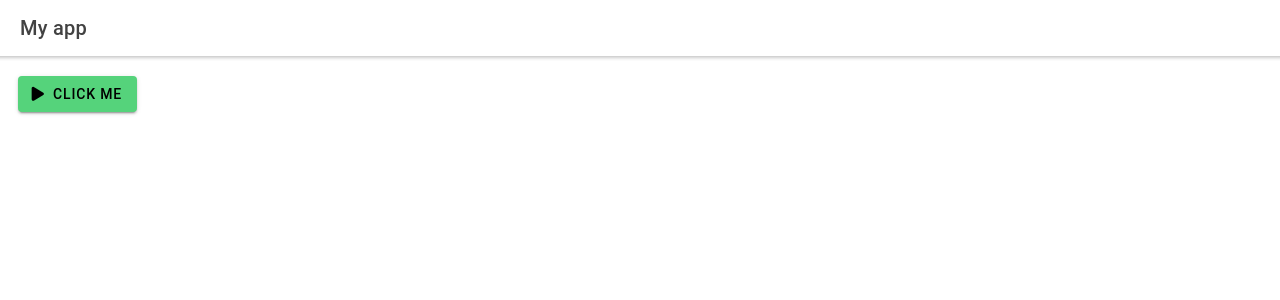
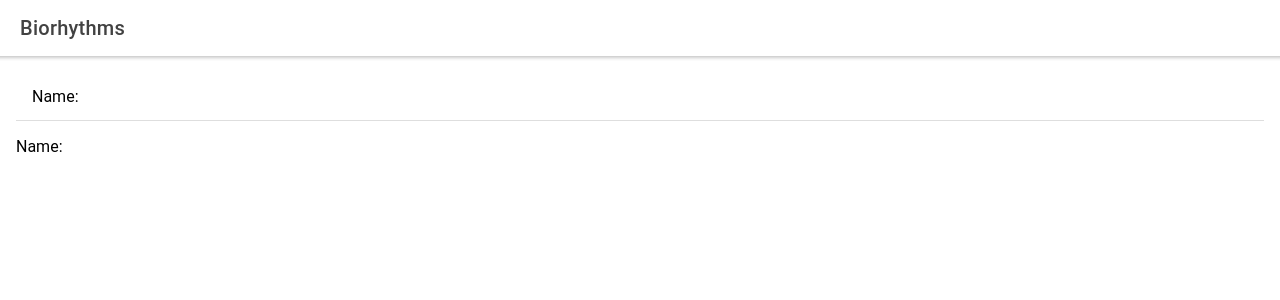
Before and after one commit to AndrejLavrionovic/ionic-app-tutorial, a React (Create React App) app: page / in a window 1280 px wide. Shown: the top 300 px of the page. Built offline with nearby package versions, Linux system fonts and the light colour scheme.

Commit message:
input text field

```diff
--- a/src/App.js
+++ b/src/App.js
@@ -1,36 +1,33 @@
 import {
   IonApp,
-  IonButton,
   IonContent,
   IonHeader,
-  IonIcon,
+  IonInput,
+  IonItem,
+  IonLabel,
   IonTitle,
-  IonToast,
   IonToolbar
 } from '@ionic/react';
-import { play as playIcon } from 'ionicons/icons';
 import React, { useState } from 'react';
 
 function App() {
-  const [showToast, setShowToast] = useState(false);
-  const handleClick = () => {
-    setShowToast(true);
-    setTimeout(() => setShowToast(false), 1500);
-  };
+  const [name, setName] = useState('');
 
   return (
     <IonApp>
       <IonHeader className="App-header">
         <IonToolbar>
-          <IonTitle>My app</IonTitle>
+          <IonTitle>Biorhythms</IonTitle>
         </IonToolbar>
       </IonHeader>
       <IonContent className="ion-padding">
-        <IonButton color="secondary" onClick={handleClick}>
-          <IonIcon icon={playIcon} slot="start" />
-          Click Me
-        </IonButton>
-        <IonToast isOpen={showToast} message="Hello World!" />
+        <IonItem>
+          <IonLabel>Name:</IonLabel>
+          <IonInput value={name}
+            onIonChange={(event) => setName(event.detail.value)}
+          />
+        </IonItem>
+        <p>Name: {name}</p>
       </IonContent>
     </IonApp>
   );
```
